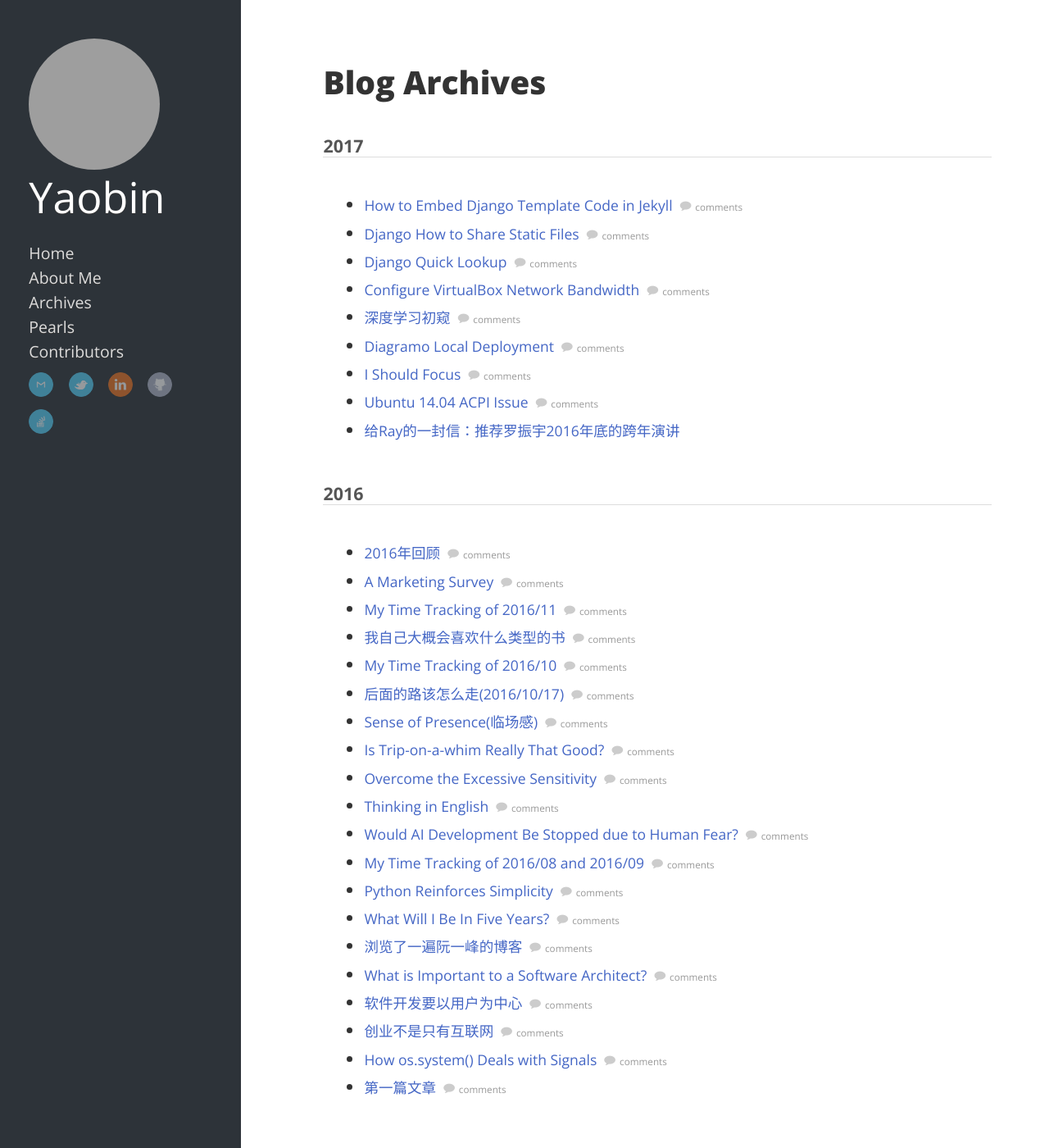
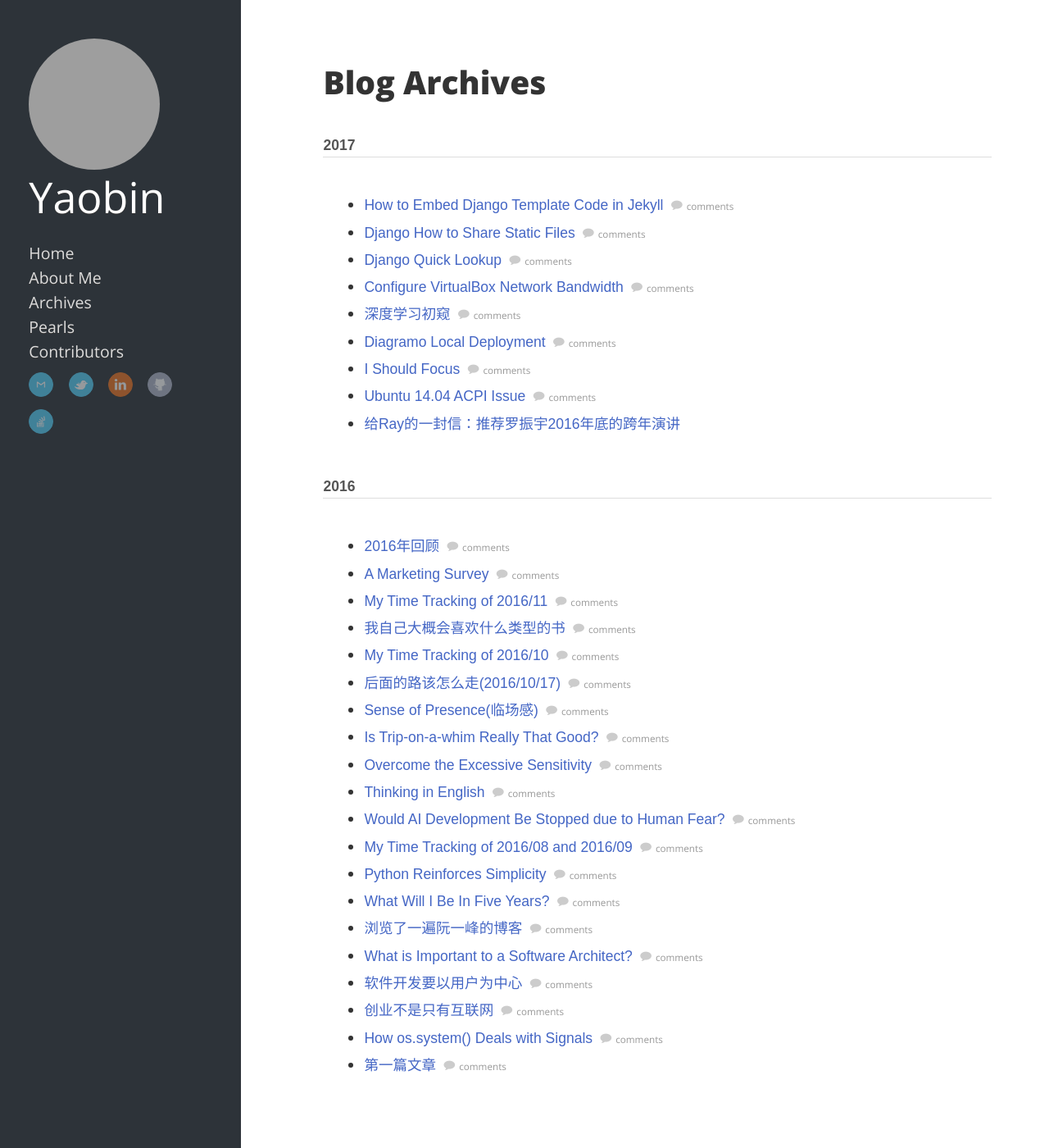
Before and after one commit to Tianhao25/yaobinwen.github.io, a Jekyll site: the page built from archive/index.html, in a window 1280 px wide and 1400 px high. Shown: the whole window at 82% size. Built offline with Jekyll 4.4.1, drawn with Linux system fonts in a browser that asks for light colours; nearby versions of some CDN libraries; comment, search, counter and statistics services are not loaded; grey boxes are pictures that could not be loaded.

Commit message:
Update CSS

```diff
--- a/css/screen.css
+++ b/css/screen.css
@@ -460,8 +460,9 @@ article .entry-content .video-container embed {
 .meta .tags:before { content: "\f02c" }
 .meta .comments:before { content: "\f075" }
 .meta .edit:before { content: "\f044" }
-#content article .entry-content .archives { font-family: "Open Sans" }
-#content article .entry-content .archives .year { font-size: 1.1em }
+/* #content article .entry-content .archives { font-family: "Open Sans" } */
+#content article .entry-content .archives { font-family: "Arial" }
+#content article .entry-content .archives .year { font-size: 0.9em }
 #content article .entry-content .archives h3.title {
     display: inline-block;
     font-size: 0.9em;
```
